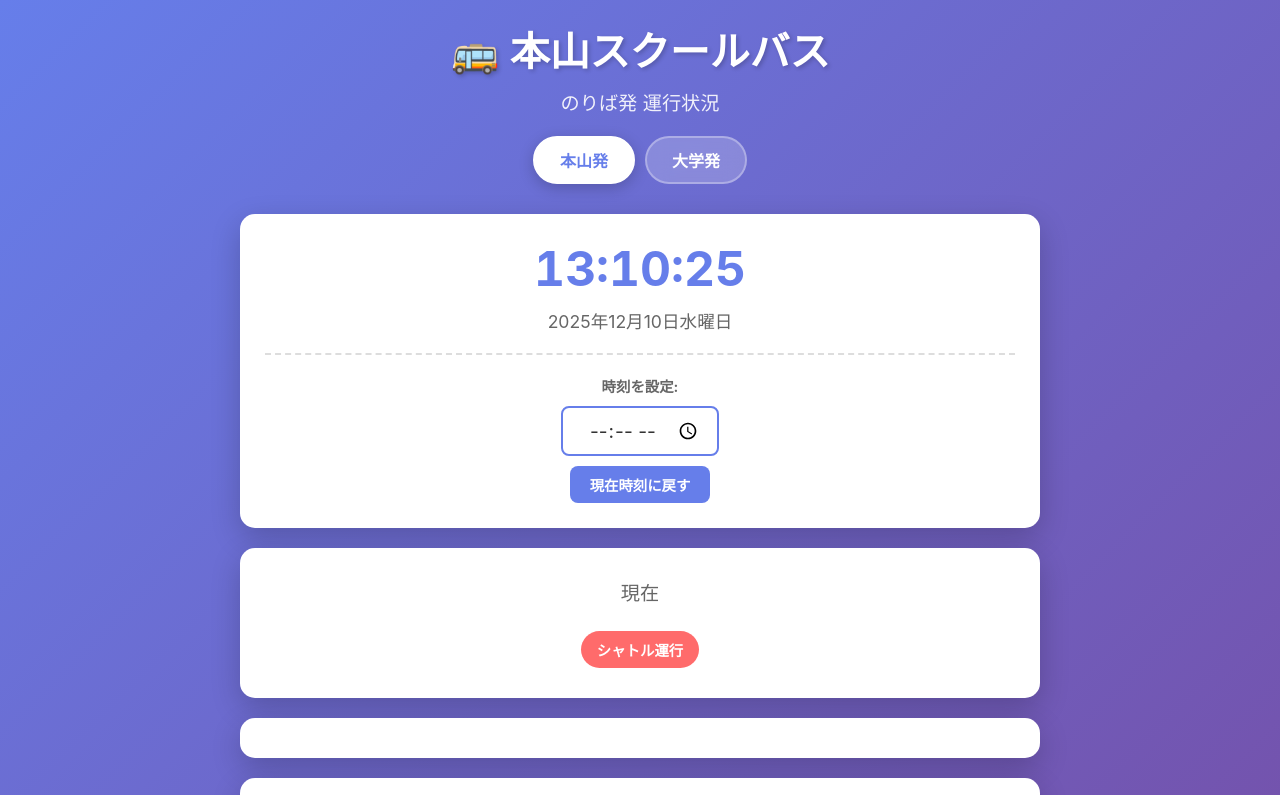
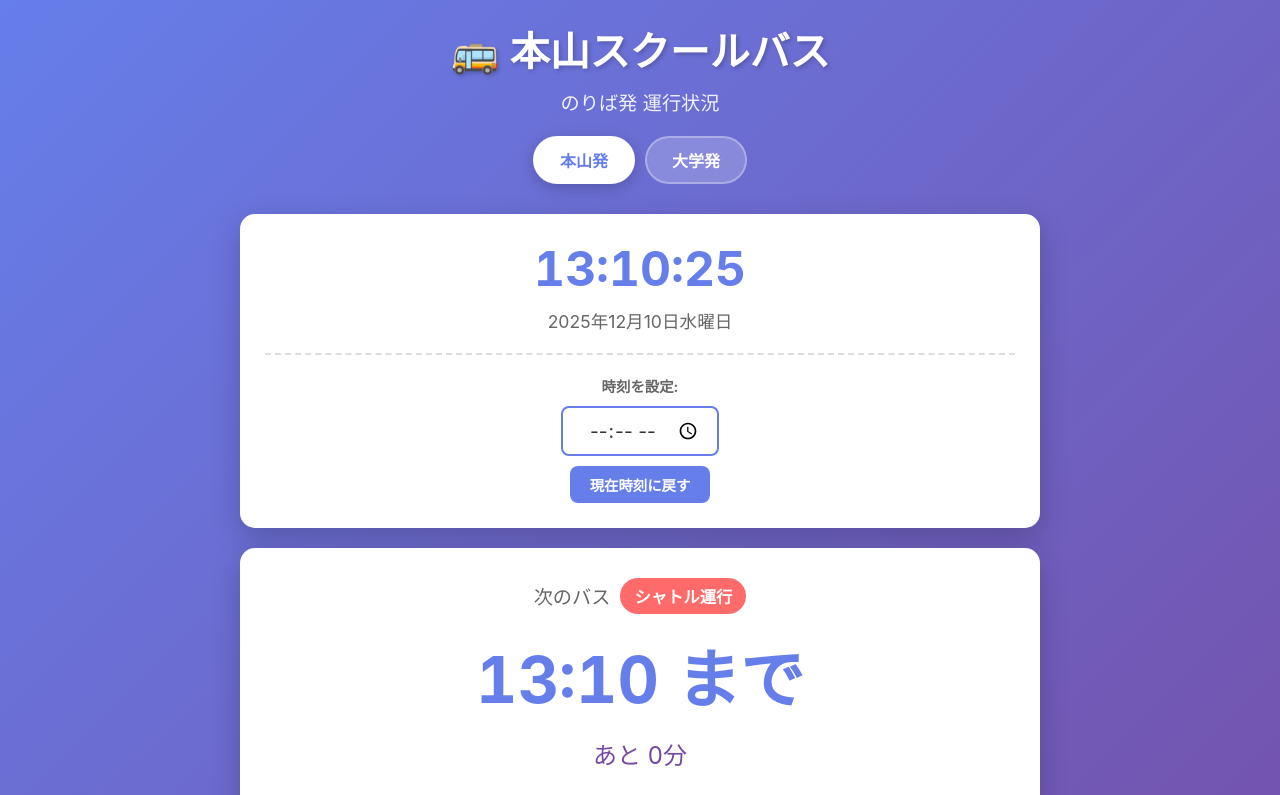
Before and after one commit to takawo/kwu-bus-schedule, a plain HTML site: page index.html in a window 1280 px wide. Shown: the top 795 px of the page. Drawn offline with Linux system fonts and the light colour scheme.

Commit message:
バス運行ダイヤのデータ構造を更新: 大学・元山のスケジュールファイルを追加、UIとスタイルを更新

```diff
--- a/app.js
+++ b/app.js
@@ -5,7 +5,7 @@ let currentRoute = 'motoyama'; // 'motoyama' または 'university'
 // スケジュールデータを読み込む
 async function loadSchedule(route = 'motoyama') {
     try {
-        const fileName = route === 'motoyama' ? 'bus_schedule.json' : 'bus_schedule_university.json';
+        const fileName = route === 'motoyama' ? 'bus_schedule_motoyama.json' : 'bus_schedule_daigaku.json';
         const response = await fetch(fileName);
         scheduleData = await response.json();
         currentRoute = route;
@@ -228,9 +228,22 @@ function updateDisplay() {
 
     // シャトル運行中の場合は特別な表示
     if (shuttleStatus.active) {
+        const endTimeMinutes = timeToMinutes(shuttleStatus.endTime);
+        const minutesUntil = endTimeMinutes - current.totalMinutes;
+        const hoursUntil = Math.floor(minutesUntil / 60);
+        const minsUntil = minutesUntil % 60;
+
+        let countdownText = '';
+        if (hoursUntil > 0) {
+            countdownText = `あと ${hoursUntil}時間${minsUntil}分`;
+        } else {
+            countdownText = `あと ${minsUntil}分`;
+        }
+
         nextBusElement.innerHTML = `
-            <div class="next-bus-title">現在</div>
-            <div class="shuttle-badge">シャトル運行</div>
+            <div class="next-bus-title">次のバス<span class="shuttle-badge-inline">シャトル運行</span></div>
+            <div class="next-bus-time">${shuttleStatus.endTime} まで</div>
+            <div class="next-bus-countdown">${countdownText}</div>
         `;
     } else if (nextBus) {
         const minutesUntil = nextBus.time - current.totalMinutes;
@@ -250,28 +263,15 @@ function updateDisplay() {
         const showShuttleBadge = nextBus.type === 'shuttle' || nextBus.isInShuttleRange;
 
         nextBusElement.innerHTML = `
-            <div class="next-bus-title">次のバス</div>
+            <div class="next-bus-title">次のバス${showShuttleBadge ? '<span class="shuttle-badge-inline">シャトル運行</span>' : ''}</div>
             <div class="next-bus-time">${nextBus.displayTime}</div>
             <div class="next-bus-countdown">${countdownText}</div>
-            ${showShuttleBadge ? '<div class="shuttle-badge">シャトル運行</div>' : ''}
         `;
     } else {
         nextBusElement.innerHTML = '<div class="no-service">本日の運行は終了しました</div>';
     }
 
-    // ステータス情報（シャトル運行中は非表示）
-    const statusElement = document.getElementById('statusInfo');
-    if (shuttleStatus.active) {
-        statusElement.className = 'status-info';
-        statusElement.innerHTML = '';
-    } else {
-        statusElement.className = 'status-info';
-        statusElement.innerHTML = `
-            <div class="status-text">
-                現在、定時運行中です
-            </div>
-        `;
-    }
+    // ステータス情報は不要のため削除
 
     // 今日の運行ダイヤ
     const todaySchedule = generateTodaySchedule(current);
--- a/index.html
+++ b/index.html
@@ -33,11 +33,9 @@
             <div class="loading">読み込み中...</div>
         </div>
 
-        <div class="status-info" id="statusInfo"></div>
-
         <div class="today-schedule">
-            <h2>今日の運行ダイヤ</h2>
-            <div id="todaySchedule"></div>
+            <h2 class="schedule-header">今日の運行ダイヤ</h2>
+            <div class="schedule-content" id="todaySchedule"></div>
         </div>
     </div>
 
--- a/style.css
+++ b/style.css
@@ -160,6 +160,11 @@ header h1 {
     font-size: 1.2em;
     color: #666;
     margin-bottom: 15px;
+    display: flex;
+    align-items: center;
+    justify-content: center;
+    gap: 10px;
+    flex-wrap: wrap;
 }
 
 .next-bus-time {
@@ -181,10 +186,20 @@ header h1 {
     background: #ff6b6b;
     color: white;
     padding: 8px 16px;
-    border-radius: 20px;
+    border-radius: 9999px;
     font-size: 0.9em;
     font-weight: bold;
     margin-top: 10px;
+}
+
+.shuttle-badge-inline {
+    display: inline-block;
+    background: #ff6b6b;
+    color: white;
+    padding: 6px 14px;
+    border-radius: 9999px;
+    font-size: 0.85em;
+    font-weight: bold;
 }
 
 .no-service {
@@ -222,36 +237,44 @@ header h1 {
     border-radius: 15px;
     padding: 25px;
     box-shadow: 0 10px 30px rgba(0, 0, 0, 0.2);
+    display: flex;
+    flex-direction: column;
     max-height: 400px;
+}
+
+.schedule-header {
+    font-size: 1.5em;
+    color: #667eea;
+    margin-bottom: 20px;
+    text-align: center;
+    flex-shrink: 0;
+}
+
+.schedule-content {
     overflow-y: auto;
     scroll-behavior: smooth;
+    flex: 1;
 }
 
 /* スクロールバーのスタイル */
-.today-schedule::-webkit-scrollbar {
+.schedule-content::-webkit-scrollbar {
     width: 8px;
 }
 
-.today-schedule::-webkit-scrollbar-track {
+.schedule-content::-webkit-scrollbar-track {
     background: #f1f1f1;
     border-radius: 10px;
 }
 
-.today-schedule::-webkit-scrollbar-thumb {
+.schedule-content::-webkit-scrollbar-thumb {
     background: #667eea;
     border-radius: 10px;
 }
 
-.today-schedule::-webkit-scrollbar-thumb:hover {
+.schedule-content::-webkit-scrollbar-thumb:hover {
     background: #764ba2;
 }
 
-.today-schedule h2 {
-    font-size: 1.5em;
-    color: #667eea;
-    margin-bottom: 20px;
-    text-align: center;
-}
 
 .schedule-item {
     display: flex;
```
Also changed, not shown: bus_schedule.csv (deleted, +0 -13 lines), bus_schedule_daigaku.json (renamed from bus_schedule_university.json, +51 -12 lines), bus_schedule_motoyama.json (renamed from bus_schedule.json).
